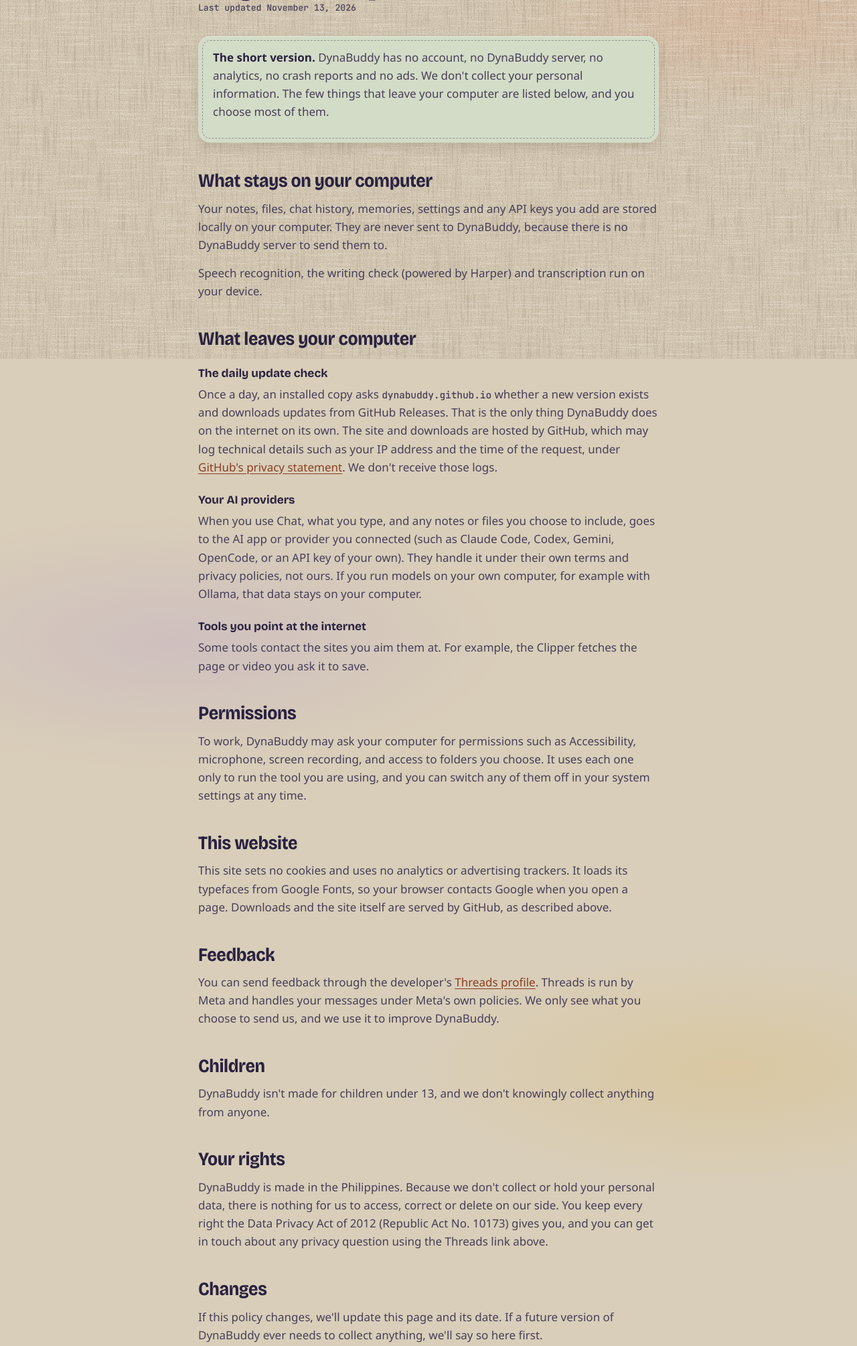
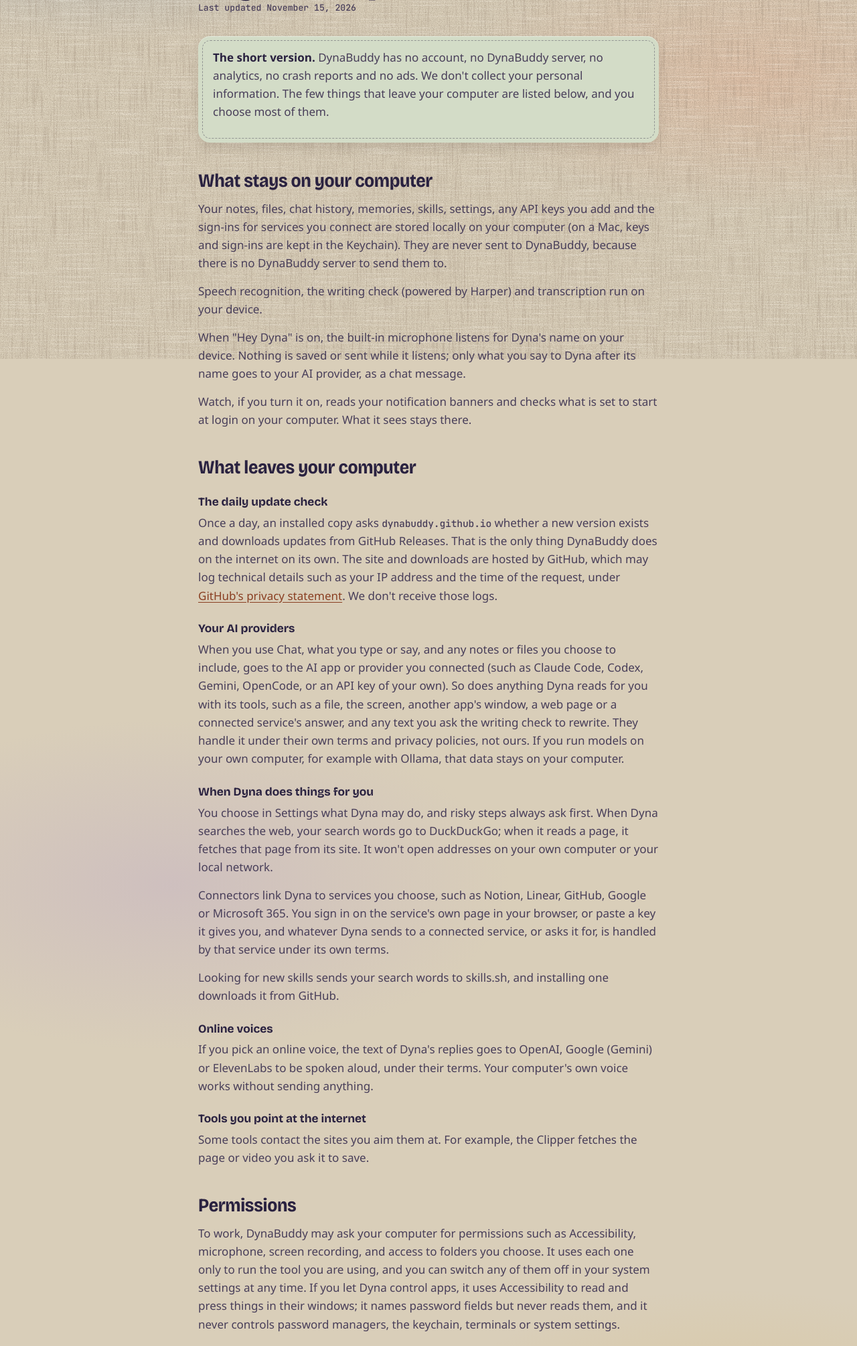
Before and after one commit to dynabuddy/dynabuddy.github.io, a plain HTML site: page privacy.html in a window 1280 px wide. Shown: the part 264-2274 px from the top of the page at 67% size. Drawn offline with nearby package versions, Linux system fonts and the light colour scheme; a web font is replaced by a local one.

Commit message:
Site: Privacy, Security and Terms pages cover 1.3; publish.sh --site

```diff
--- a/privacy.html
+++ b/privacy.html
@@ -28,7 +28,7 @@
   <main class="doc">
     <p class="kicker">Privacy Policy</p>
     <h1>Your stuff stays on your computer.</h1>
-    <p class="doc-meta">Last updated November 13, 2026</p>
+    <p class="doc-meta">Last updated November 15, 2026</p>
 
     <div class="doc-summary">
       <p><b>The short version.</b> DynaBuddy has no account, no DynaBuddy server, no analytics, no crash reports and no ads. We don't collect your personal information. The few things that leave your computer are listed below, and you choose most of them.</p>
@@ -36,8 +36,10 @@
 
     <div class="doc-block">
       <h2>What stays on your computer</h2>
-      <p>Your notes, files, chat history, memories, settings and any API keys you add are stored locally on your computer. They are never sent to DynaBuddy, because there is no DynaBuddy server to send them to.</p>
+      <p>Your notes, files, chat history, memories, skills, settings, any API keys you add and the sign-ins for services you connect are stored locally on your computer (on a Mac, keys and sign-ins are kept in the Keychain). They are never sent to DynaBuddy, because there is no DynaBuddy server to send them to.</p>
       <p>Speech recognition, the writing check (powered by Harper) and transcription run on your device.</p>
+      <p>When "Hey Dyna" is on, the built-in microphone listens for Dyna's name on your device. Nothing is saved or sent while it listens; only what you say to Dyna after its name goes to your AI provider, as a chat message.</p>
+      <p>Watch, if you turn it on, reads your notification banners and checks what is set to start at login on your computer. What it sees stays there.</p>
     </div>
 
     <div class="doc-block">
@@ -45,14 +47,20 @@
       <h3>The daily update check</h3>
       <p>Once a day, an installed copy asks <span class="mono">dynabuddy.github.io</span> whether a new version exists and downloads updates from GitHub Releases. That is the only thing DynaBuddy does on the internet on its own. The site and downloads are hosted by GitHub, which may log technical details such as your IP address and the time of the request, under <a href="https://docs.github.com/en/site-policy/privacy-policies/github-general-privacy-statement" target="_blank" rel="noopener">GitHub's privacy statement</a>. We don't receive those logs.</p>
       <h3>Your AI providers</h3>
-      <p>When you use Chat, what you type, and any notes or files you choose to include, goes to the AI app or provider you connected (such as Claude Code, Codex, Gemini, OpenCode, or an API key of your own). They handle it under their own terms and privacy policies, not ours. If you run models on your own computer, for example with Ollama, that data stays on your computer.</p>
+      <p>When you use Chat, what you type or say, and any notes or files you choose to include, goes to the AI app or provider you connected (such as Claude Code, Codex, Gemini, OpenCode, or an API key of your own). So does anything Dyna reads for you with its tools, such as a file, the screen, another app's window, a web page or a connected service's answer, and any text you ask the writing check to rewrite. They handle it under their own terms and privacy policies, not ours. If you run models on your own computer, for example with Ollama, that data stays on your computer.</p>
+      <h3>When Dyna does things for you</h3>
+      <p>You choose in Settings what Dyna may do, and risky steps always ask first. When Dyna searches the web, your search words go to DuckDuckGo; when it reads a page, it fetches that page from its site. It won't open addresses on your own computer or your local network.</p>
+      <p>Connectors link Dyna to services you choose, such as Notion, Linear, GitHub, Google or Microsoft 365. You sign in on the service's own page in your browser, or paste a key it gives you, and whatever Dyna sends to a connected service, or asks it for, is handled by that service under its own terms.</p>
+      <p>Looking for new skills sends your search words to skills.sh, and installing one downloads it from GitHub.</p>
+      <h3>Online voices</h3>
+      <p>If you pick an online voice, the text of Dyna's replies goes to OpenAI, Google (Gemini) or ElevenLabs to be spoken aloud, under their terms. Your computer's own voice works without sending anything.</p>
       <h3>Tools you point at the internet</h3>
       <p>Some tools contact the sites you aim them at. For example, the Clipper fetches the page or video you ask it to save.</p>
     </div>
 
     <div class="doc-block">
       <h2>Permissions</h2>
-      <p>To work, DynaBuddy may ask your computer for permissions such as Accessibility, microphone, screen recording, and access to folders you choose. It uses each one only to run the tool you are using, and you can switch any of them off in your system settings at any time.</p>
+      <p>To work, DynaBuddy may ask your computer for permissions such as Accessibility, microphone, screen recording, and access to folders you choose. It uses each one only to run the tool you are using, and you can switch any of them off in your system settings at any time. If you let Dyna control apps, it uses Accessibility to read and press things in their windows; it names password fields but never reads them, and it never controls password managers, the keychain, terminals or system settings.</p>
     </div>
 
     <div class="doc-block">
```
Also changed, not shown: security.html (+14 -2 lines), terms.html (+3 -2 lines).
